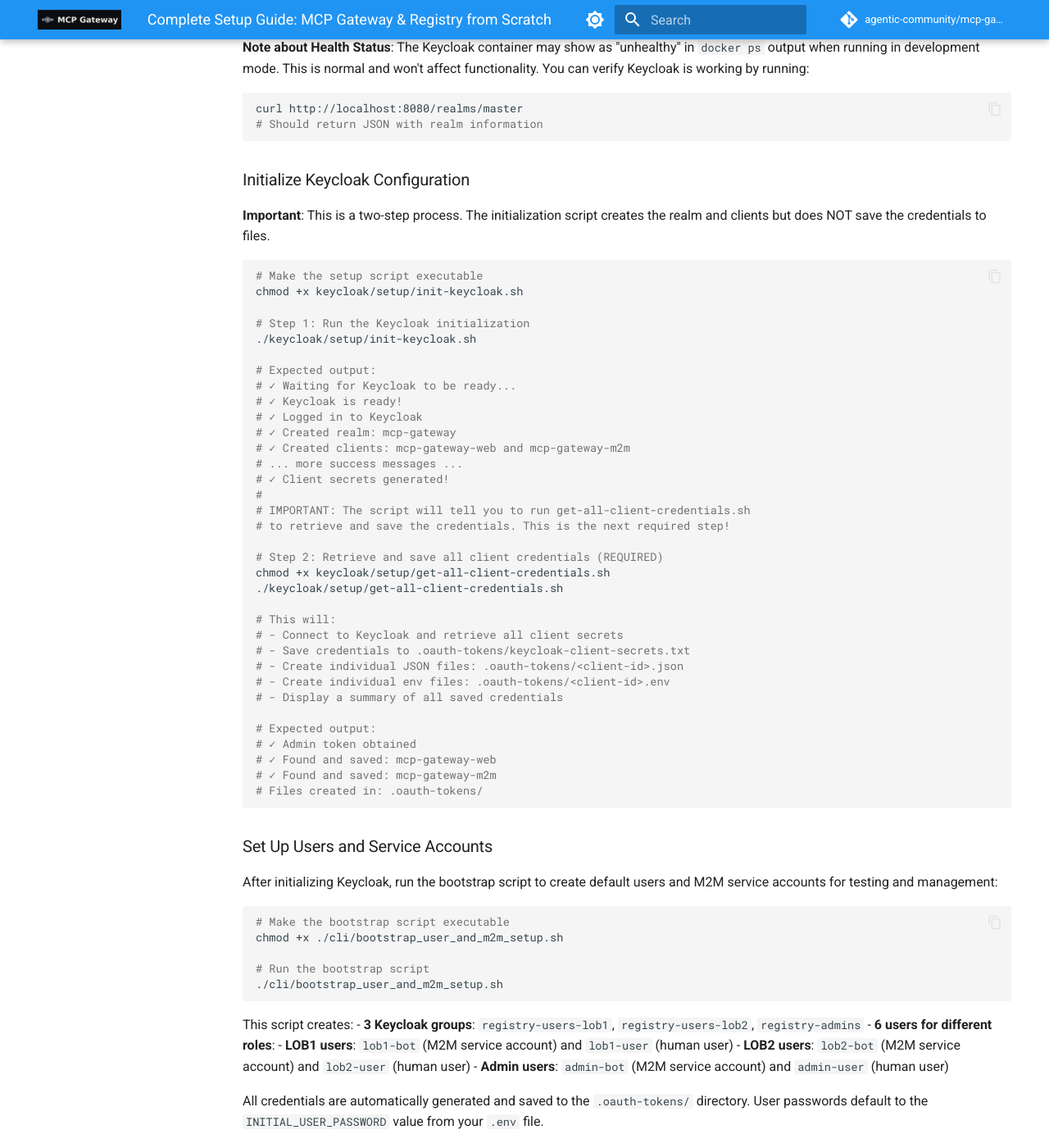
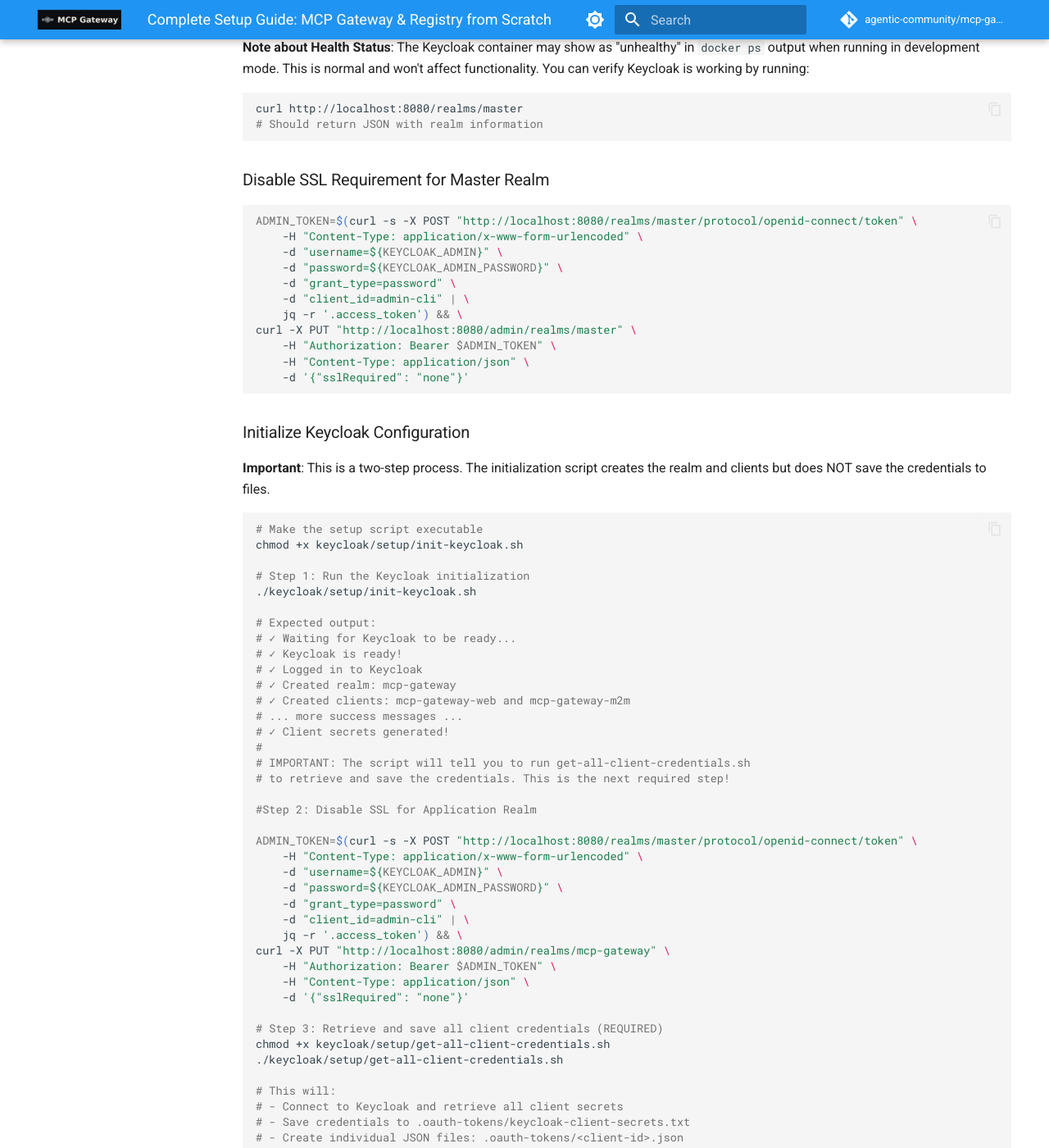
Before and after one commit to ascending-llc/mcp-gateway-registry, an MkDocs documentation site: the page built from docs/complete-setup-guide.md, in a window 1280 px wide and 1400 px high, scrolled down 6839 px. Shown: the whole window at 82% size. Built offline with MkDocs 1.6.1 and Material for MkDocs 9.7.7, drawn with Linux system fonts in a browser that asks for light colours; comment, search, counter and statistics services are not loaded.

Commit message:
Added Keycloak Realm level SSL Configuration (#224)

````diff
--- a/docs/complete-setup-guide.md
+++ b/docs/complete-setup-guide.md
@@ -326,6 +326,21 @@
 # Should return JSON with realm information
 ```
 
+### Disable SSL Requirement for Master Realm
+```bash
+ADMIN_TOKEN=$(curl -s -X POST "http://localhost:8080/realms/master/protocol/openid-connect/token" \
+    -H "Content-Type: application/x-www-form-urlencoded" \
+    -d "username=${KEYCLOAK_ADMIN}" \
+    -d "password=${KEYCLOAK_ADMIN_PASSWORD}" \
+    -d "grant_type=password" \
+    -d "client_id=admin-cli" | \
+    jq -r '.access_token') && \
+curl -X PUT "http://localhost:8080/admin/realms/master" \
+    -H "Authorization: Bearer $ADMIN_TOKEN" \
+    -H "Content-Type: application/json" \
+    -d '{"sslRequired": "none"}'
+```
+
 ### Initialize Keycloak Configuration
 
 **Important**: This is a two-step process. The initialization script creates the realm and clients but does NOT save the credentials to files.
@@ -349,7 +364,21 @@
 # IMPORTANT: The script will tell you to run get-all-client-credentials.sh
 # to retrieve and save the credentials. This is the next required step!
 
-# Step 2: Retrieve and save all client credentials (REQUIRED)
+#Step 2: Disable SSL for Application Realm
+
+ADMIN_TOKEN=$(curl -s -X POST "http://localhost:8080/realms/master/protocol/openid-connect/token" \
+    -H "Content-Type: application/x-www-form-urlencoded" \
+    -d "username=${KEYCLOAK_ADMIN}" \
+    -d "password=${KEYCLOAK_ADMIN_PASSWORD}" \
+    -d "grant_type=password" \
+    -d "client_id=admin-cli" | \
+    jq -r '.access_token') && \
+curl -X PUT "http://localhost:8080/admin/realms/mcp-gateway" \
+    -H "Authorization: Bearer $ADMIN_TOKEN" \
+    -H "Content-Type: application/json" \
+    -d '{"sslRequired": "none"}'
+
+# Step 3: Retrieve and save all client credentials (REQUIRED)
 chmod +x keycloak/setup/get-all-client-credentials.sh
 ./keycloak/setup/get-all-client-credentials.sh
 
````
